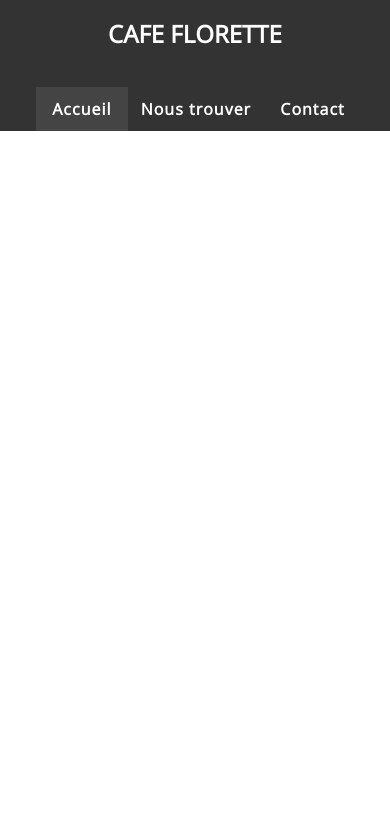
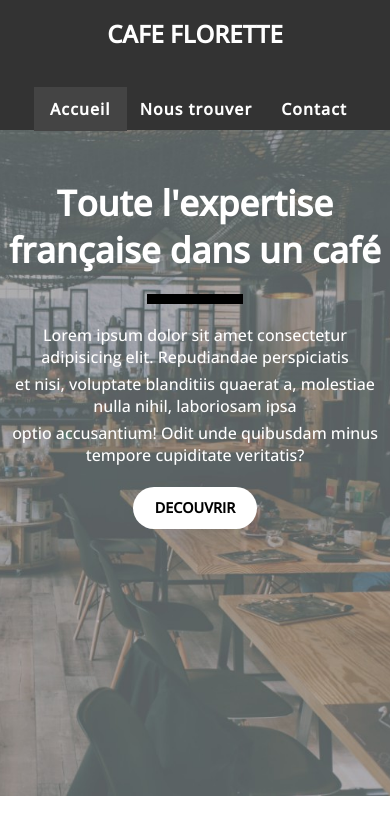
Before and after one commit to cheikh-mbacke/Cafe-florette, a plain HTML site: page index.html in a window 390 px wide. Drawn offline with nearby package versions, Linux system fonts and the light colour scheme.

Commit message:
café promotion

```diff
--- a/css/style.css
+++ b/css/style.css
@@ -1,3 +1,4 @@
+/* Général*/
 body{
     font-family: 'Open Sans', sans-serif;
     margin: 0;
@@ -11,10 +12,13 @@ ul{
     list-style: none;
     padding: 0;
 }
+/*Fin général*/
+
+/*En-tête*/
 .main-header{
     background-color: #333;
     color: #fff;
-    height: 4.2em;
+    height: 4.14em;
     padding: 0 1.5em;
 }
 .logo{
@@ -44,7 +48,7 @@ ul{
 
 @media all and (max-width: 570px){
     .main-header{
-        height: 8.2em;
+        height: 8.15em;
         padding: 0;
     }
     .logo{
@@ -63,3 +67,79 @@ ul{
         padding: 0.7em 1em;
     }
 }
+
+/*Fin En-tête*/
+
+/*Café Promotion*/
+.cafe-highlight{
+    background-image: url("../images/cafe1.jpg");
+    background-size: cover;
+    background-position: 75% 50%;
+    height: 77vh;
+    padding: 6em 0 0em 0;
+    text-align: center;
+    color: #fff;
+}
+.highlight-title{
+    font-size: 50px;
+    font-weight: bolder;
+    margin-bottom: 0.5em;
+}
+.highlight-bar{
+    width: 6em;
+    height: 0.6em;
+    background-color: black;
+    margin: auto;
+}
+.highlight-description{
+    margin: 1.5em 0;
+}
+.highlight-text{
+    font-size: 1.2em;
+    margin: 0.5em;
+}
+.highlight-link{
+    background-color: #fff;
+    color: #000;
+    font-weight: bold;
+    padding: 0.8em 1.5em;
+    display: inline-block;
+    border-radius: 1.5em;
+}
+.highlight-link:hover{
+    background-color: #000;
+    color: #fff;
+}
+
+@media all and (max-width: 900px){
+    .cafe-highlight{
+        padding-top: 1em;
+    }
+    .highlight-description{
+        margin: 1.3em 0;
+    }
+    .highlight-title{
+        font-size: 35px;
+        padding: 0.1em;
+    }
+    .highlight-text{
+        font-size: 1em;
+        margin: 0.3em;
+    }
+    .highlight-link{
+        font-size: 0.9em;
+    }
+}
+
+/*
+@media all and (max-width: 700px){
+    .cafe-highlight{
+        height: 100vh;
+    }
+    .highlight-title{
+        font-size: 40px;
+    }
+    .highlight-text{
+        font-size: 1.2em;
+    }
+}*/
--- a/index.html
+++ b/index.html
@@ -6,7 +6,7 @@
     <link rel="preconnect" href="https://fonts.googleapis.com">
     <link rel="preconnect" href="https://fonts.googleapis.com">
     <link rel="preconnect" href="https://fonts.gstatic.com" crossorigin>
-    <link href="https://fonts.googleapis.com/css2?family=Open+Sans:wght@300&display=swap" rel="stylesheet">
+    <link href="https://fonts.googleapis.com/css2?family=Open+Sans:wght@500&display=swap" rel="stylesheet">
     <link rel="stylesheet" href="css/style.css">
     <title>Accueil | Café Florette</title>
 </head>
@@ -21,5 +21,23 @@
             </ul>
         </nav>
     </header>
+    <main>
+        <article class="cafe-highlight">
+            <h1 class="highlight-title">Toute l'expertise <br> française dans un café</h1>
+            <div class="highlight-bar"></div>
+            <div class="highlight-description">
+                <p class="highlight-text">
+                    Lorem ipsum dolor sit amet consectetur adipisicing elit. Repudiandae perspiciatis
+                </p>
+                <p class="highlight-text">
+                    et nisi, voluptate blanditiis quaerat a, molestiae nulla nihil, laboriosam ipsa
+                </p>
+                <p class="highlight-text">
+                    optio accusantium! Odit unde quibusdam minus tempore cupiditate veritatis?
+                </p>
+            </div>
+            <a href="#" class="highlight-link">DECOUVRIR</a>
+        </article>
+    </main>
 </body>
 </html>
```
Also changed, not shown: images/cafe1.jpg (added), images/cafe2.png (added), 1 other file.
